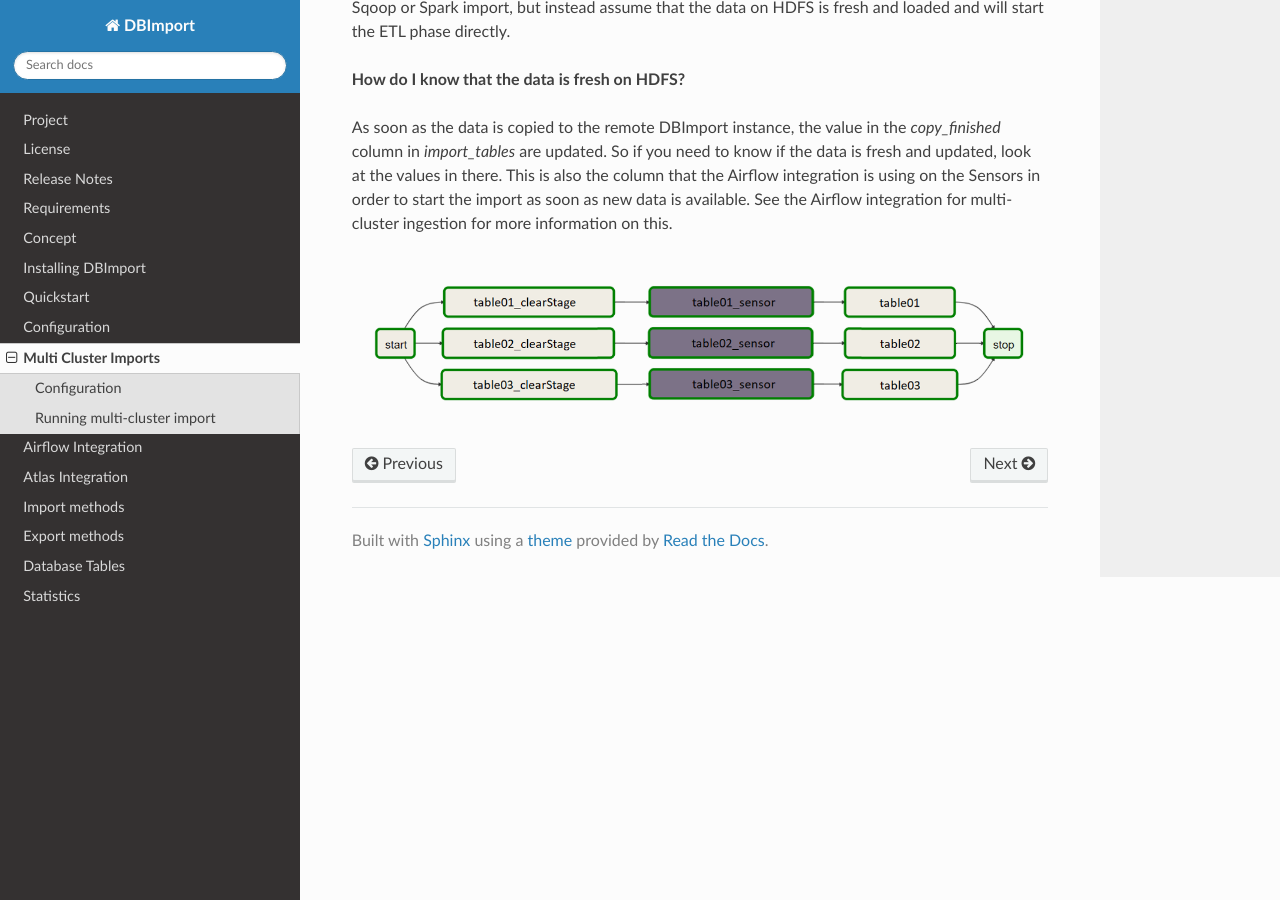
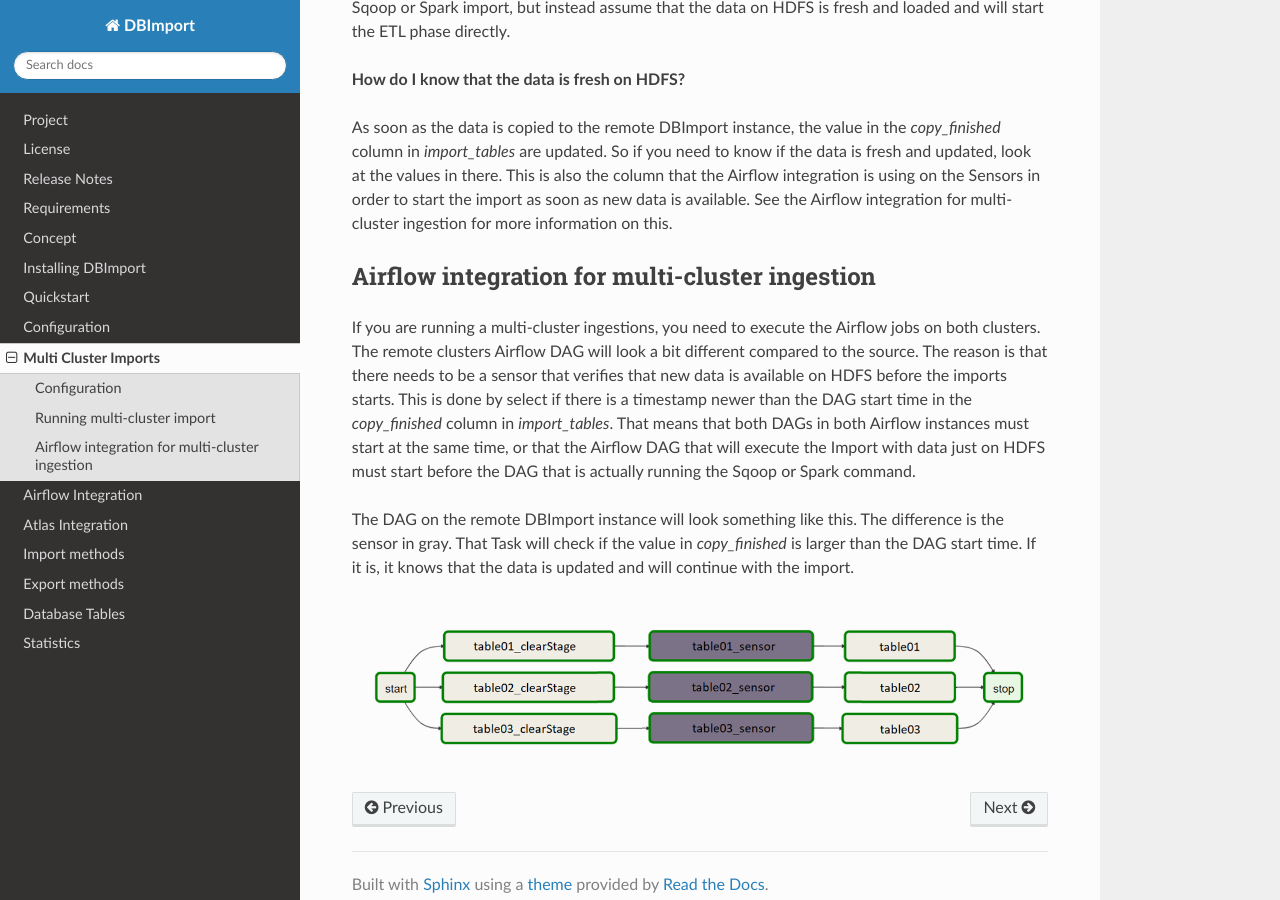
Before and after one commit to Middlecon/DBImport, a Sphinx documentation site: the page built from docs/multi_cluster.rst, in a window 1280 px wide and 900 px high, scrolled down 3232 px. Built offline with Sphinx 7.4.7 and the Read the Docs theme 2.0.0, drawn with Linux system fonts in a browser that asks for light colours.

Commit message:
Documentation update

```diff
--- a/docs/multi_cluster.rst
+++ b/docs/multi_cluster.rst
@@ -65,5 +65,11 @@ The main difference in the remote DBImport instance will be a setting in the col
 
 As soon as the data is copied to the remote DBImport instance, the value in the *copy_finished* column in *import_tables* are updated. So if you need to know if the data is fresh and updated, look at the values in there. This is also the column that the Airflow integration is using on the Sensors in order to start the import as soon as new data is available. See the Airflow integration for multi-cluster ingestion for more information on this.
 
+Airflow integration for multi-cluster ingestion
+-----------------------------------------------
+
+If you are running a multi-cluster ingestions, you need to execute the Airflow jobs on both clusters. The remote clusters Airflow DAG will look a bit different compared to the source. The reason is that there needs to be a sensor that verifies that new data is available on HDFS before the imports starts. This is done by select if there is a timestamp newer than the DAG start time in the *copy_finished* column in *import_tables*. That means that both DAGs in both Airflow instances must start at the same time, or that the Airflow DAG that will execute the Import with data just on HDFS must start before the DAG that is actually running the Sqoop or Spark command.
+
+The DAG on the remote DBImport instance will look something like this. The difference is the sensor in gray. That Task will check if the value in *copy_finished* is larger than the DAG start time. If it is, it knows that the data is updated and will continue with the import.
 
 .. image:: img/multi-cluster_airflow.png
```
